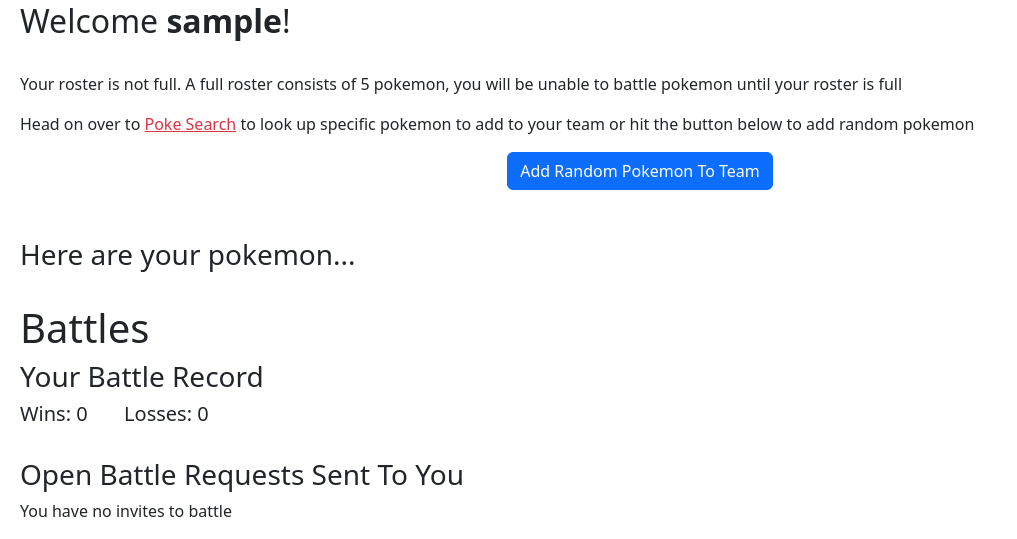
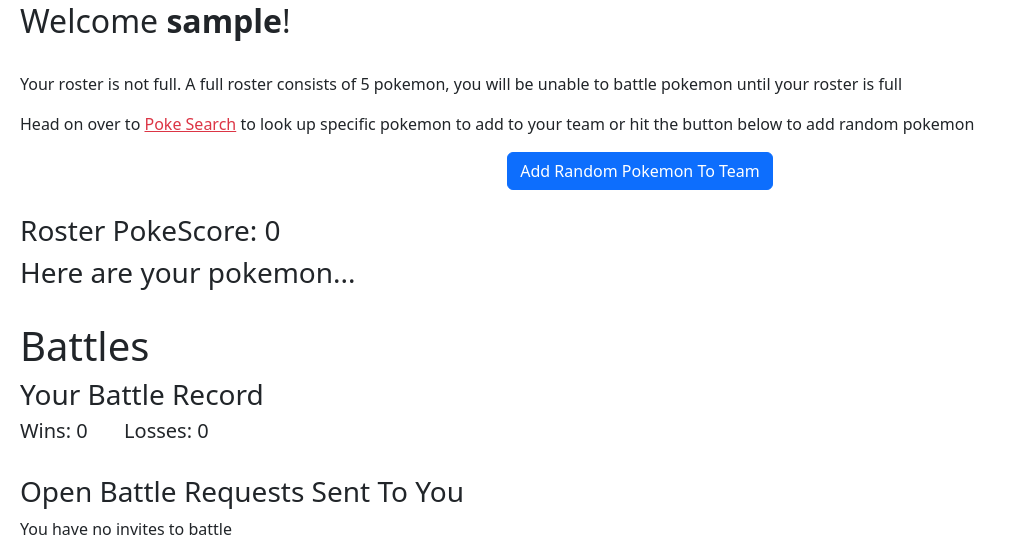
Before and after one commit to tylerob65/Coding-Temple-PokeProject, a Flask app: page /myprofile in a window 1280 px wide. Shown: the part 134-673 px from the top of the page, without its empty margins (0-1017 px from the left). Run offline with Flask 3, Linux system fonts and the light colour scheme; the visitor is signed in with stand-in values (Sample User, id 1); data that the repository does not hold is empty.

Commit message:
Can see PokeScore and cant battle if too high

```diff
--- a/app/models.py
+++ b/app/models.py
@@ -108,6 +108,21 @@ class User(db.Model,UserMixin):
             if poke_id:
                 score += Pokemon.query.get(poke_id).pokescore
         return score
+
+    def getRosterPokeScoreInfo(self):
+        PokeScore_info = dict()
+        PokeScore_max = Pokedex.PokeScore_max
+        PokeScore_info["PokeScore_max"] = PokeScore_max
+        my_PokeScore = self.getRosterPokeScore()
+        PokeScore_info["my_PokeScore"] = my_PokeScore
+        above_PokeScore_max_amount = my_PokeScore - PokeScore_max
+        if above_PokeScore_max_amount > 0:
+            PokeScore_info["above_PokeScore_max"] = True
+            PokeScore_info["above_PokeScore_max_amount"] = above_PokeScore_max_amount
+        else:
+            PokeScore_info["above_PokeScore"] = False
+        return PokeScore_info
+
 
     def addToWinCount(self):
         self.battle_win_count += 1
--- a/app/routes.py
+++ b/app/routes.py
@@ -1,13 +1,10 @@
 from app import app
 from app.forms import PokeSearchForm
-from app.models import User, PokeFinder, BattleRequests, BattleSim, Battles
+from app.models import User, PokeFinder, BattleRequests, BattleSim, Battles, Pokemon
 from flask import flash, redirect, render_template, request, url_for
 from flask_login import current_user, login_required
 from app.thepokedex import Pokedex
-import time
-import random
 import json
-import csv
 
 @app.route('/')
 def homePage():
@@ -57,8 +54,6 @@ def addToRoster(poke_id):
     if poke_id in user_roster:
         flash(f"You already have {Pokedex.nums2names[poke_id]} in your roster, you can not add again","danger")
         return redirect(url_for('myProfilePage'))
-
-    # TODO Show error messages for these
 
     user_roster[4] = poke_id
     current_user.setRoster(user_roster)
@@ -123,7 +118,9 @@ def myProfilePage():
         else:
             poke_results_group.append(None)
 
-    return render_template('my_profile.html',poke_results_group=poke_results_group)
+    PokeScore_info = current_user.getRosterPokeScoreInfo()
+
+    return render_template('my_profile.html',poke_results_group=poke_results_group,PokeScore_info=PokeScore_info)
 
 
 @app.route('/cancelchallenge/<int:battle_request_id>')
@@ -184,8 +181,10 @@ def challengeUser(challengee_id):
         flash("You do not have a full roster, you need 5 pokemon to challenge people","danger")
         return redirect(url_for('myProfilePage'))
 
-    # Check if pokescore is below limit
-    # TODO check if pokescore is below limit (use current_user.getRosterPokeScore())
+    # Check if Roster PokeScore is below threshold
+    if current_user.getRosterPokeScore() > Pokedex.PokeScore_max:
+        flash("Your roster PokeScore is too high, please lower before challenging someone to battle","danger")
+        return redirect(url_for('myProfilePage'))
 
     # Check if there is existing challenge
     if BattleRequests.battleRequestPairExists(current_user.id,challengee_id):
@@ -196,8 +195,6 @@ def challengeUser(challengee_id):
         flash("This player is waiting for you to accept their challenge. You must accept before challenging them","danger")
         return redirect(url_for('myProfilePage'))
 
-
-
     pokelist = "/".join(map(str,my_roster))
     new_challenge = BattleRequests(current_user.id,challengee_id,pokelist)
     new_challenge.saveToDB()
@@ -205,19 +202,33 @@ def challengeUser(challengee_id):
     return redirect(url_for('myProfilePage'))
 
 
-    # Add to database
-
-
-
-
-
 @app.route('/runcode',methods=['GET'])
 def runCode():
 
     # a = current_user.challenges_as_challengee.challenger
 
-    battle = Battles.query.get(1)
-    print(battle.getBattleDetails())
+    # battle = Battles.query.get(1)
+    # print(battle.getBattleDetails())
+    output = dict()
+    all_pokemon = Pokemon.query.all()
+    i = 0
+    for pokemon in all_pokemon:
+        poke_dict = pokemon.getPokedict()
+        poke_id = poke_dict['poke_id']
+        del poke_dict['poke_id']
+        del poke_dict['sprite']
+        del poke_dict['photo']
+        output[poke_id] = poke_dict
+
+        i += 1
+        if i % 100 == 0:
+            print(i)
+
+
+    with open('all_poke_data_minus_photos.json',"w") as f:
+        json.dump(output,f)
+
+
 
     # print(current_user.id)
     # challengee_id = 2
@@ -536,7 +547,10 @@ def acceptChallenge(battle_request_id):
         flash("You do not have a full roster, you need 5 pokemon to accept a challenge","danger")
         return redirect(url_for('myProfilePage'))
 
-    # TODO make sure it is below a certain Pokescore
+    # Make Roster PokeScore is below Threshold
+    if current_user.getRosterPokeScore() > Pokedex.PokeScore_max:
+        flash("Your Roster PokeScore is too high, please lower before accepting this battle request","danger")
+        return redirect(url_for('myProfilePage'))
 
     challenger = battle_request.challenger
     challenger_roster = list(map(int,battle_request.challenger_pokelist.split("/")))
--- a/app/templates/my_profile.html
+++ b/app/templates/my_profile.html
@@ -1,11 +1,13 @@
 {% extends 'base.html' %}
 {% block content %}
 
+<!-- My Profile Header -->
 <h1>My Pr<img id="pball" src="{{ url_for('static', filename='pokeball.png') }}"
         alt="Pokeball from 'https://www.freepnglogos.com/uploads/pokeball-png/pokeball-pokemon-theme-team-ideas-for-pokemon-sun-and-moon-24.png'">file</h1>
 <h2>Welcome <b> {{current_user.username}}</b>!</h2>
 <br>
 
+<!-- Not Full Roster Warning -->
 {% if poke_results_group %}
 {% if not current_user.rosterFull() %}
 <p>Your roster is not full. A full roster consists of 5 pokemon, you will be unable to battle pokemon until your roster is full</p>
@@ -15,11 +17,15 @@
 </div>
 <br>
 {% endif %}
-<br>
 
 
-
-
+<!-- PokeScore -->
+<h3>Roster PokeScore: {{PokeScore_info["my_PokeScore"]}}</h3>
+{%if PokeScore_info["above_PokeScore_max"]%}
+<p class="text-danger">You are above PokeScore threshold of {{PokeScore_info["PokeScore_max"]}} by {{PokeScore_info["above_PokeScore_max_amount"]}},
+    please lower you score by changing up your roster so that you may be eligible to battle</p>
+{% endif %}
+<!-- Show Pokemon Cards Section -->
 <h3>Here are your pokemon...</h3>
 <div class="multicard-display">
 {% for poke_results in poke_results_group %}
@@ -31,13 +37,17 @@
 {% endif %}
 
 
-
+<!-- Battles Section -->
 <br>
 <h1>Battles</h1>
+
+<!-- Battle Record -->
 <h3>Your Battle Record</h3>
 <h5>Wins: {{current_user.battle_win_count}}&nbsp;&nbsp;&nbsp;&nbsp;&nbsp;&nbsp;&nbsp;Losses:
     {{current_user.battle_loss_count}}</h5>
 <br>
+
+<!-- Open Battle Requests Sent To You -->
 <h3>Open Battle Requests Sent To You</h3>
 {% if current_user.challenges_as_challengee %}
 <table class="table text-center align-middle">
@@ -60,6 +70,8 @@
 <p>You have no invites to battle</p>
 {% endif %}
 <br>
+
+<!-- Open Battle Requests You've Sent Out -->
 <h3>Open Battle Requests You've Sent Out</h3>
 {% if current_user.challenges_as_challenger %}
 <table class="table text-center align-middle">
@@ -82,6 +94,7 @@
 {% endif %}
 <br>
 
+<!-- Battles You've Won -->
 <h3>Battles You've Won</h3>
 {% if current_user.battles_won %}
 
@@ -102,14 +115,12 @@
     </tbody>
 
 </table>
-
-
 {% else %}
 <p>You have not won any battles</p>
 {% endif %}
+<br><br>
 
-<br>
-<br>
+<!-- Battles You've Lost -->
 <h3>Battles You've Lost</h3>
 {% if current_user.battles_lost %}
 <table class="table text-center">
@@ -131,22 +142,18 @@
 {% else %}
 <p>You have not lost any battles</p>
 {% endif %}
+<br>
 
 
-
-
-
-<br>
+<!-- User Info Section -->
 <h1>Your User Info</h1>
 <p><b>Username</b>: {{current_user.username}}</p>
 <p><b>First Name</b>: {{current_user.first_name}}</p>
 <p><b>Last Name</b>: {{current_user.last_name}}</p>
 <p><b>Email</b>: {{current_user.email}}</p>
-
 <br><br><br>
 
-
-
+<!-- Profile Buttons (ShuffleRoster,EditProfile,DeleteAccount) -->
 <div class="profile-button-holder">
 <a href="/shuffleroster" class="text-decoration-none profile-button"><p>Shuffle Roster</p></a>
 
@@ -155,11 +162,10 @@
 <button type="button" class="profile-button btn btn-danger" data-bs-toggle="modal" data-bs-target="#DeleteAccountModal">
     Delete Account
 </button>
-
 </div>
 
 
-
+<!-- Modal for deleting account -->
 <div class="modal fade" id="DeleteAccountModal" tabindex="-1" aria-labelledby="exampleModalLabel" aria-hidden="true">
     <div class="modal-dialog .modal-dialog-centered">
         <div class="modal-content">
@@ -178,8 +184,6 @@
     </div>
 </div>
 
-
 <br><br>
 
-
 {% endblock %}
--- a/app/thepokedex.py
+++ b/app/thepokedex.py
@@ -29,6 +29,9 @@ class Pokedex():
     # Skips normal effectivity to save space. Can know if there is normal effectivity if pair is not
     # in dictionary
     type_dict = type_dict
+
+    # Setting the max PokeScore
+    PokeScore_max = 1250
 
     def poke_suggest(name):
         pokeguess,_ = fuzzprocess.extractOne(name,names2nums.keys())
```
